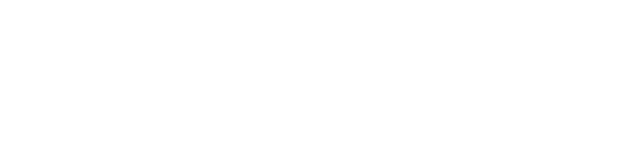
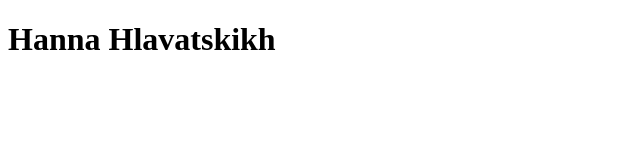
Before and after one commit to AnnaFeona/rsschool-cv-stage0, a plain HTML site: page index.html in a window 1280 px wide. Shown: the whole page, without its empty margins (0-640 px from the left). Drawn offline with Linux system fonts and the light colour scheme.

Commit message:
fix: modified index.html

```diff
--- a/index.html
+++ b/index.html
@@ -7,6 +7,6 @@
     <title>Document</title>
 </head>
 <body>
-
+  <h1>Hanna Hlavatskikh</h1>
 </body>
 </html>
```
